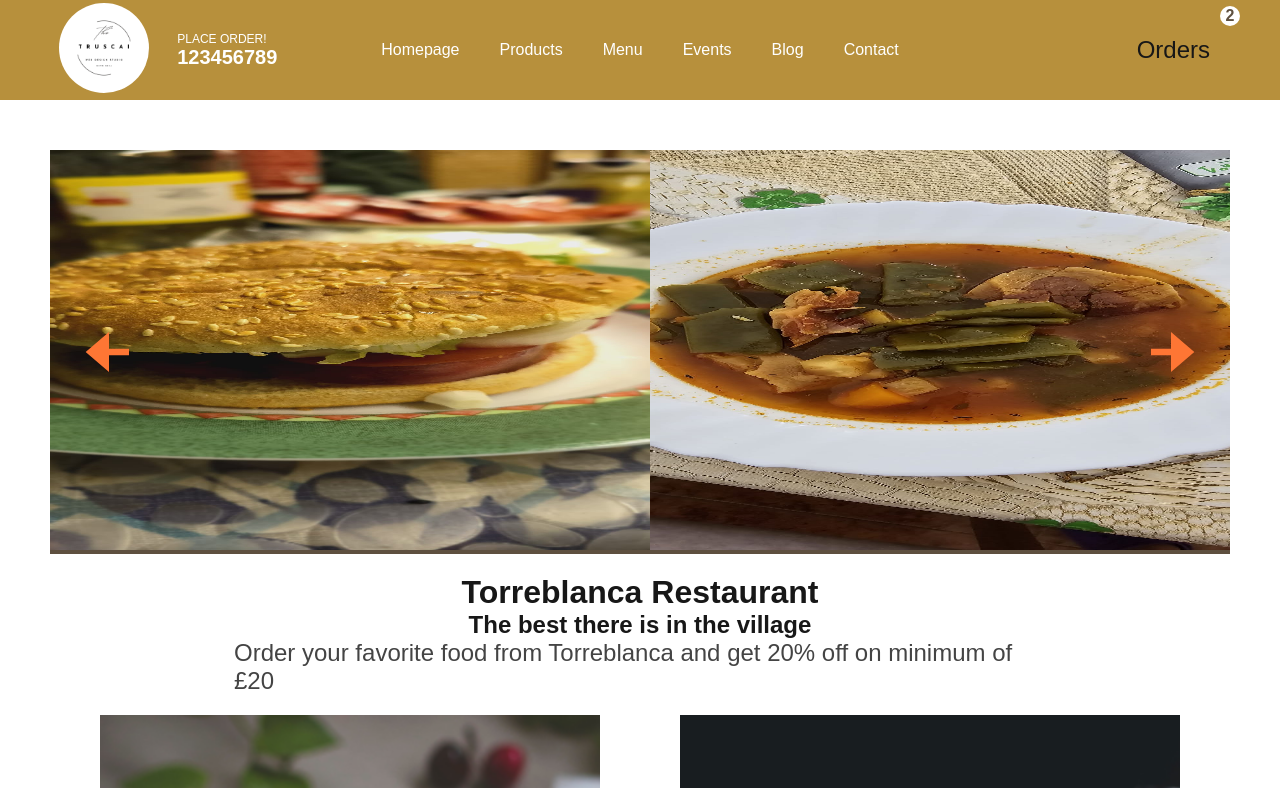
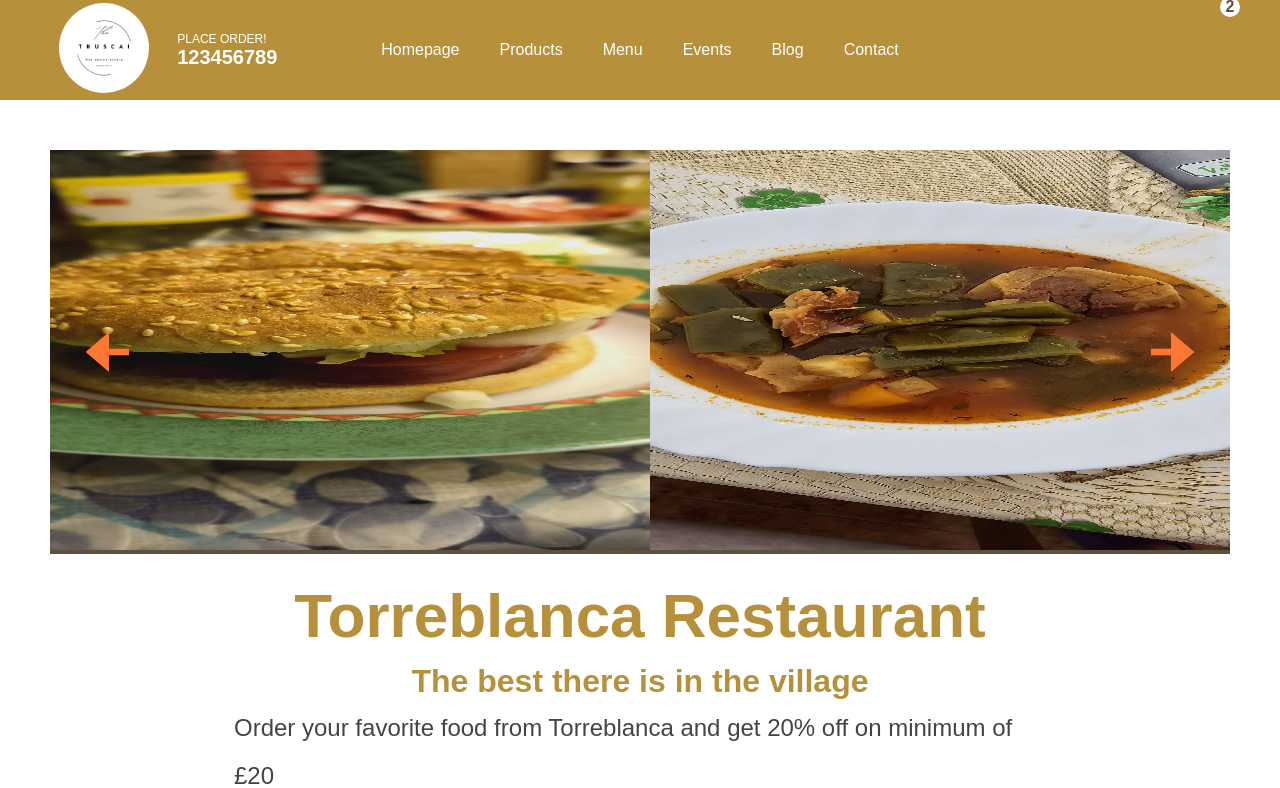
Before and after one commit to sabovoichita/restaurant-torreblanca, a Next.js app: page / in a window 1280 px wide. Shown: the top 788 px of the page. Built offline with nearby package versions, Linux system fonts and the light colour scheme.

Commit message:
add styles to global.css

```diff
--- a/styles/globals.css
+++ b/styles/globals.css
@@ -1,6 +1,7 @@
 :root {
   --background: #ffffff;
   --foreground: #171717;
+  --gold: #b7903c;
 }
 
 @media (prefers-color-scheme: dark) {
@@ -32,9 +33,63 @@ body {
   margin: 0;
 }
 
+h1 {
+  line-height: 84px;
+  font-size: 62px;
+  color: var(--gold);
+  text-align: center;
+}
+
+h2 {
+  line-height: 46px;
+  font-size: 32px;
+  color: var(--gold);
+}
+
+h3 {
+  line-height: 30px;
+  font-size: 20px;
+  color: var(--gold);
+}
+
+h1,
+h2,
+h3 {
+  font-weight: bold;
+}
+
+p {
+  line-height: 2;
+  color: black/80;
+}
+
 a {
   color: inherit;
+  transition: all;
+  transition-duration: 300;
+  cursor: pointer;
+  display: flex;
+  flex-direction: column;
+  column-gap: 16px;
+  padding: 0 10px;
   text-decoration: none;
+}
+
+a:hover {
+  color: white;
+  border-bottom: 5px solid white;
+  padding: 0 10px;
+  border-radius: 50%;
+  transition: 0.5s ease;
+}
+
+label {
+  color: white;
+  font-size: small;
+  text-transform: uppercase;
+  font-weight: normal;
+  display: block;
+  margin-bottom: 0.5rem;
 }
 
 @media (prefers-color-scheme: dark) {
```
